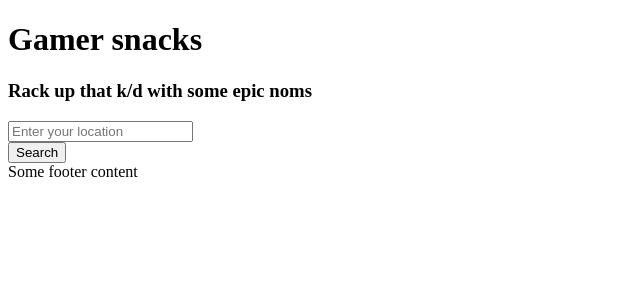
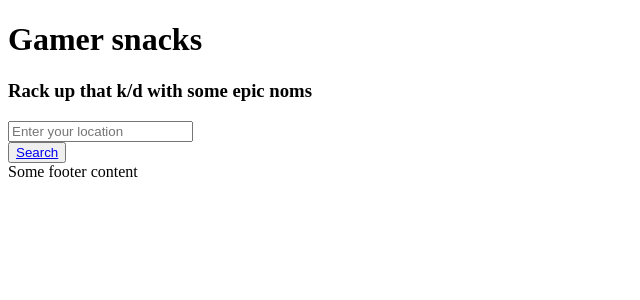
Before and after one commit to Seqi/fast-feud, a React app in the folder client/: page / in a window 1280 px wide. Shown: the top 300 px of the page, without its empty margins (0-640 px from the left). Built offline with nearby package versions, Linux system fonts and the light colour scheme.

Commit message:
implemented router

```diff
--- a/client/package.json
+++ b/client/package.json
@@ -17,6 +17,8 @@
     "jquery": "^3.3.1",
     "react": "^16.2.0",
     "react-dom": "^16.2.0",
+    "react-router-dom": "^4.2.2",
+    "shortid": "^2.2.8",
     "socket.io-client": "^2.0.4"
   },
   "devDependencies": {
--- a/client/src/components/App.js
+++ b/client/src/components/App.js
@@ -1,4 +1,5 @@
 import React from 'react'
+import { BrowserRouter, Route } from 'react-router-dom'
 
 import HomePage from './homepage/HomePage'
 import Footer from './Footer'
@@ -6,10 +7,12 @@ import Footer from './Footer'
 export default class App extends React.Component {
     render() {
         return (
-            <div>
-                <HomePage />
-                <Footer />
-            </div>
+            <BrowserRouter>
+                <div>
+                    <Route path='/' component={HomePage} />
+                    <Footer />
+                </div>
+            </BrowserRouter>
         )
     }
 }
--- a/client/src/components/Footer.js
+++ b/client/src/components/Footer.js
@@ -1,9 +1,9 @@
 import React from 'react'
 
-export default class HomePageFooter extends React.Component {
+export default class Footer extends React.Component {
     render() {
         return (
-            <div class="footer">Some footer content</div>
+            <div className="footer">Some footer content</div>
         )
     }
 }
--- a/client/src/components/homepage/content/TitleText.js
+++ b/client/src/components/homepage/content/TitleText.js
@@ -1,6 +1,14 @@
 import React from 'react'
+import { Link } from 'react-router-dom'
+
+import shortid from 'shortid'
 
 export default class TitleText extends React.Component {
+
+    generateId() {
+        return shortid.generate()
+    }
+
     render() {
         return (
             <div className="carousel-content">
@@ -14,7 +22,11 @@ export default class TitleText extends React.Component {
                         <div className="input-group">
                             <input className="form-control carousel-input" placeholder="Enter your location" />
                             <div className="input-group-append">
-                                <button class="btn" type="submit">Search</button>
+                                <button className="btn" type="submit">
+                                    <Link to={this.generateId()}>
+                                        Search
+                                    </Link>
+                                </button>
                             </div>
                         </div>
                     </div>
--- a/client/src/sass/components/homepage/_content.scss
+++ b/client/src/sass/components/homepage/_content.scss
@@ -79,6 +79,11 @@
             button {
                 padding-left: 30px;
                 padding-right: 30px;
+
+                 a{
+                    text-decoration: none;
+                    color: initial;
+                 }
             }
         }
     }
```
Also changed, not shown: 1 other file (tests, documents, lock files or other folders).
